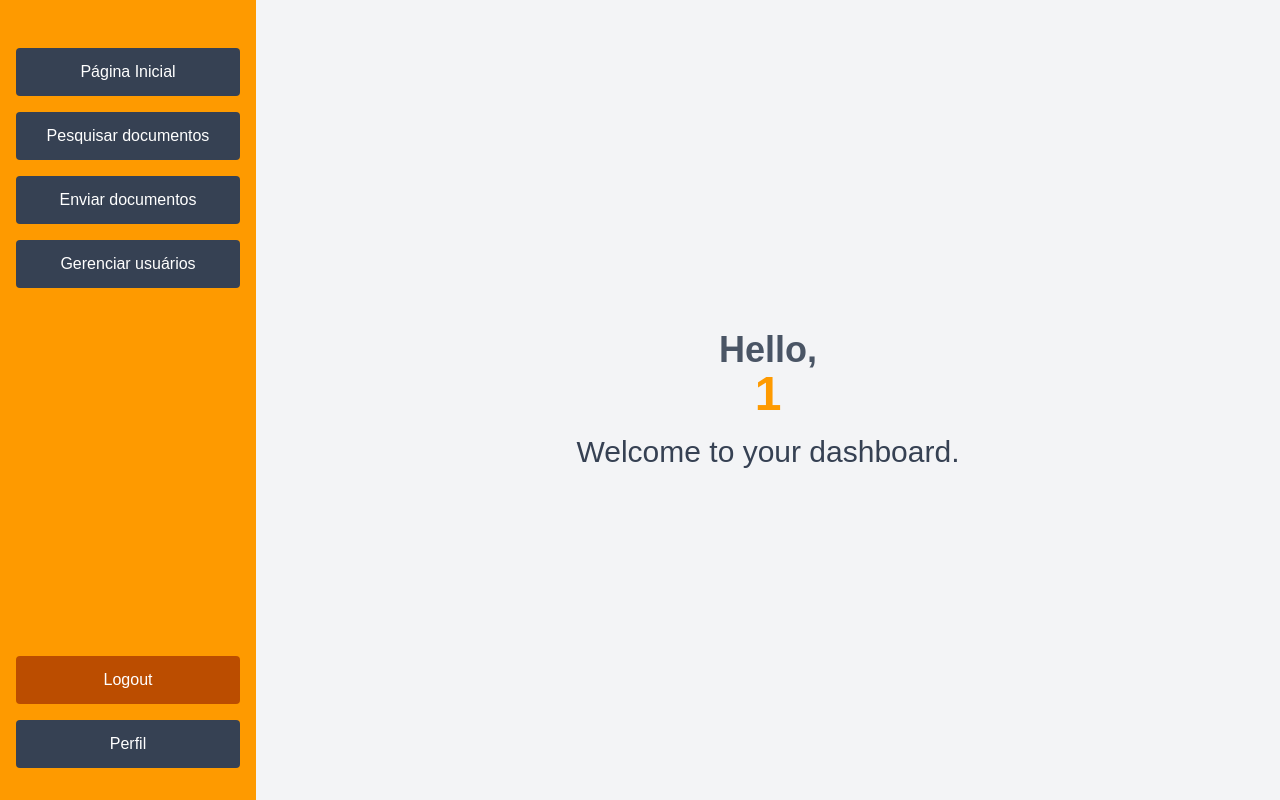
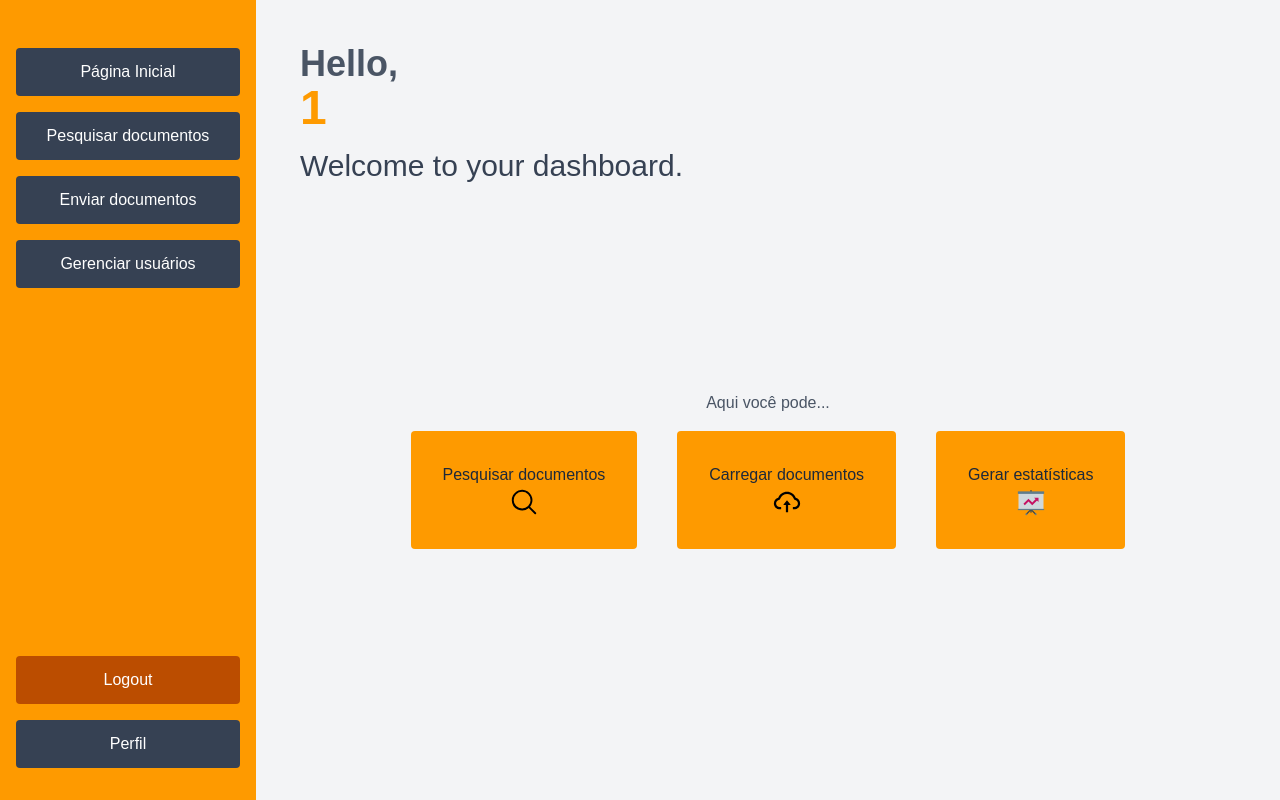
Before and after one commit to felipestawinski/kpi-master-front, a Next.js app in the folder kpi-master-front/: page /main in a window 1280 px wide. Built offline with nearby package versions, Linux system fonts and the light colour scheme; sample sign-in values are in the browser's storage.

Commit message:
main page enhancement

```diff
--- a/kpi-master-front/package.json
+++ b/kpi-master-front/package.json
@@ -11,7 +11,8 @@
   "dependencies": {
     "next": "15.3.2",
     "react": "^19.0.0",
-    "react-dom": "^19.0.0"
+    "react-dom": "^19.0.0",
+    "react-icons": "^5.5.0"
   },
   "devDependencies": {
     "@eslint/eslintrc": "^3",
--- a/kpi-master-front/src/app/(app)/main/page.tsx
+++ b/kpi-master-front/src/app/(app)/main/page.tsx
@@ -2,6 +2,10 @@
 
 import { useEffect, useState } from 'react';
 import { useRouter } from 'next/navigation';
+import { AiOutlineCloudUpload } from "react-icons/ai";
+import { HiMagnifyingGlass } from "react-icons/hi2";
+import { CgFileDocument } from "react-icons/cg";
+import { FcStatistics } from "react-icons/fc";
 
 export default function MainPage() {
   const router = useRouter();
@@ -41,13 +45,42 @@ export default function MainPage() {
   };
 
   return (
-    <div className="flex min-h-screen">
+    <div className="flex min-h-screen p-11">
 
-      {/* Main content */}
-      <div className="flex-1 p-8 bg-gray-100 flex items-center flex-col justify-center">
-        <h1 className="text-4xl font-semibold text-gray-600 ">Hello,</h1>
-        <h1 className="text-5xl font-semibold text-amber-500">{username}</h1>
-        <p className="text-3xl mt-4 text-gray-700">Welcome to your dashboard.</p>
+      {/* Welcome message */}
+      <div className="flex-1 bg-gray-100 flex flex-col ">
+        <div className='flex-initial'>
+          <h1 className="text-4xl font-semibold text-gray-600 ">Hello,</h1>
+          <h1 className="text-5xl font-semibold text-amber-500">{username}</h1>
+          <p className="text-3xl mt-4 text-gray-700">Welcome to your dashboard.</p>
+        </div>
+
+        {/* Introduction */}
+        <div className='flex-1 flex items-center flex-col justify-center space-y-4'>
+        <p className="text-gray-600">Aqui você pode...</p>
+          <div className='flex flex-row space-x-10'>
+              <div className='flex flex-col'>
+                <button className='bg-amber-500 p-8 hover:bg-amber-700 rounded text-gray-800 flex justify-center items-center flex-col'>
+                  Pesquisar documentos
+                  <HiMagnifyingGlass size={30} color='black'/>
+                </button>
+
+              </div>
+              <div className='flex flex-col'>
+                <button className='bg-amber-500 p-8 hover:bg-amber-700 rounded text-gray-800 flex justify-center items-center flex-col'>
+                  Carregar documentos
+                  <AiOutlineCloudUpload size={30} color='black'/>
+                </button>
+              </div>
+              <div className='flex flex-col'>
+                <button className='bg-amber-500 p-8 hover:bg-amber-700 rounded text-gray-800 flex justify-center items-center flex-col'>
+                  Gerar estatísticas
+                  <FcStatistics size={30} color='black' />
+                </button>
+              </div>
+
+          </div>
+        </div>
       </div>
     </div>
   );
```
Also changed, not shown: 1 other file (tests, documents, lock files or other folders).
